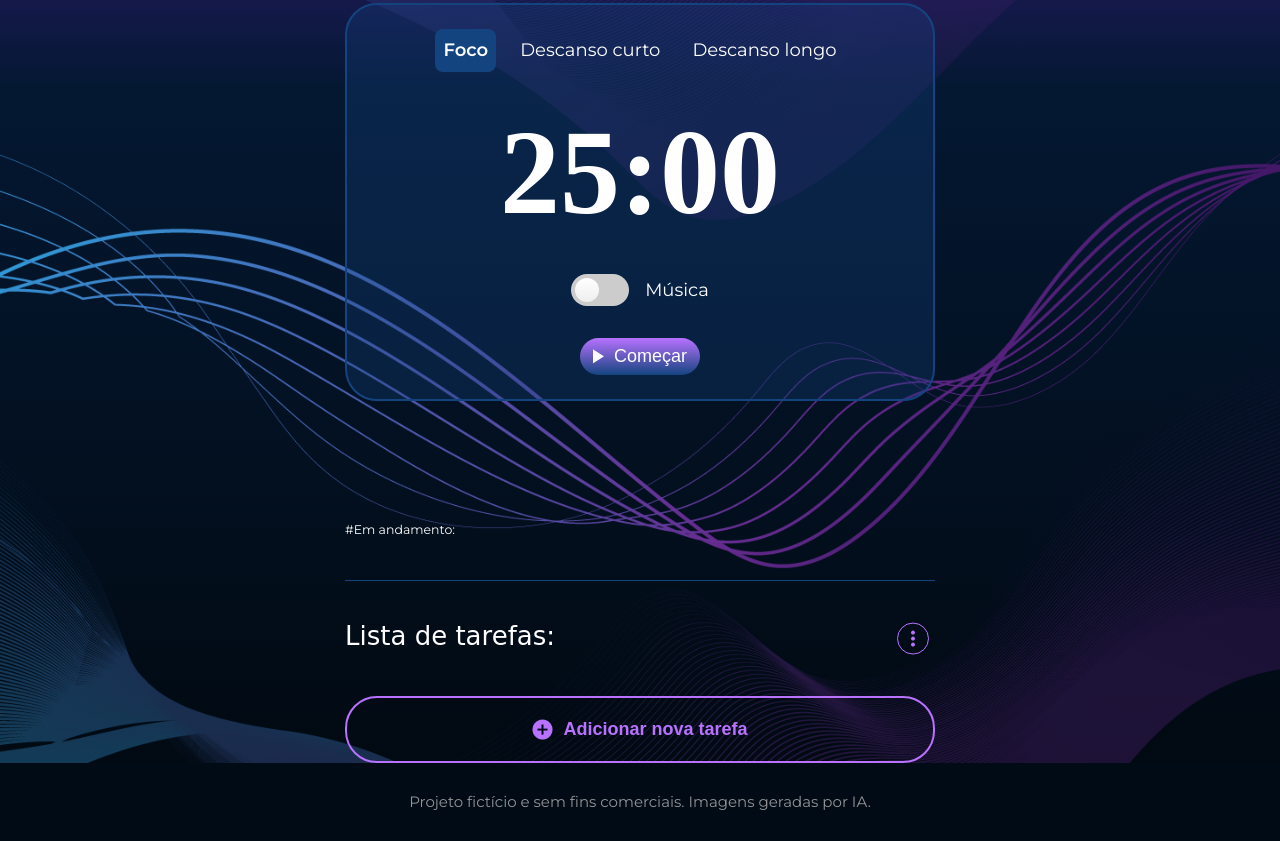
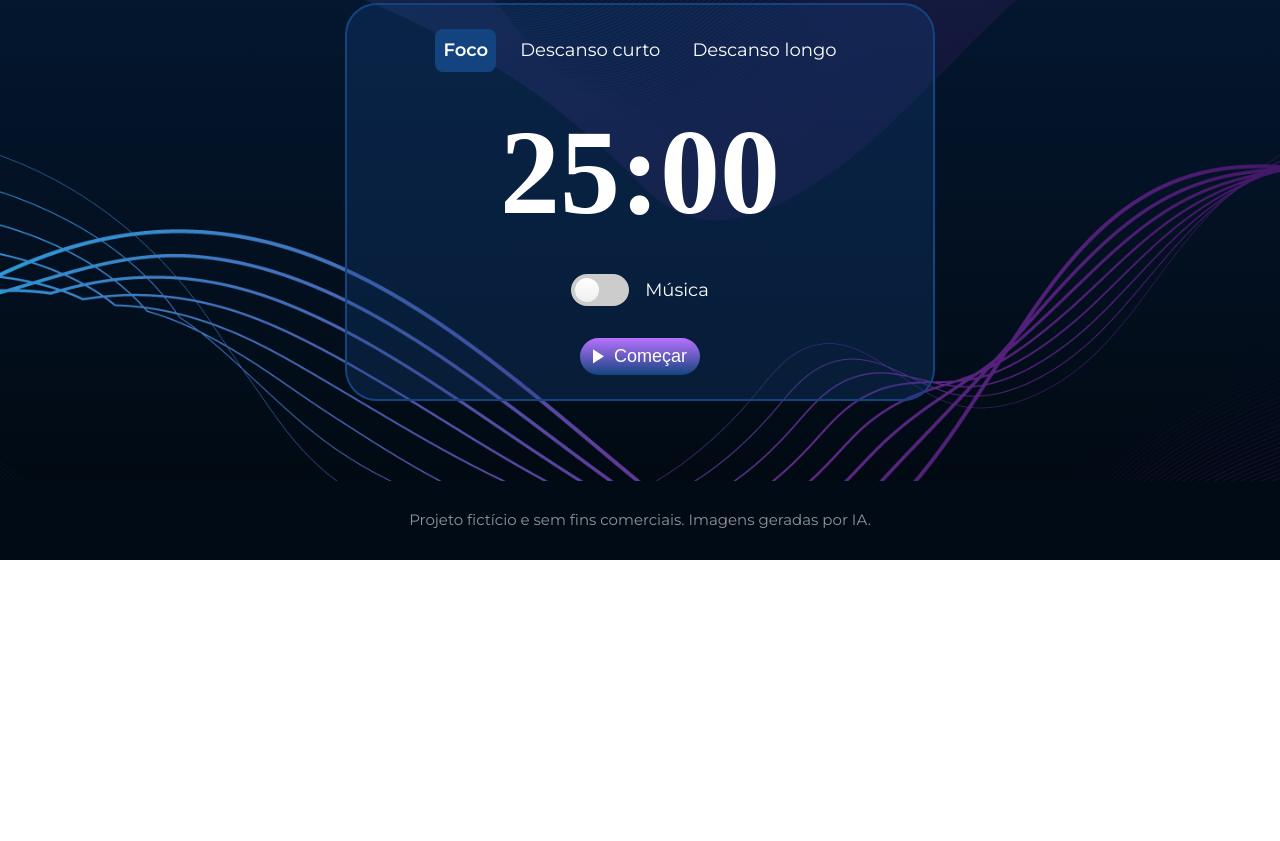
Before and after one commit to lppellin/js-fokus, a plain HTML site: page index.html in a window 1280 px wide. Shown: the part 621-1462 px from the top of the page. After the commit the page ends 1181 px from the top, so only its background shows below. Drawn offline with nearby package versions, Linux system fonts and the light colour scheme; a web font is replaced by a local one.

Commit message:
desativação da lista de tarefas
deixar desativada até implementar a lógica

```diff
--- a/index.html
+++ b/index.html
@@ -72,7 +72,7 @@
         </section>
 
 
-        <section class="app__section-task-container">
+        <!-- <section class="app__section-task-container">
             <div class="app__section-task-content">
                 <header class="app__section-active-task">
                     <p class="app__section-active-task-label">#Em andamento:</p>
@@ -125,7 +125,7 @@
                     <img src="/imagens/add_circle.png" alt=""> Adicionar nova tarefa
                 </button>
             </div>
-        </section>
+        </section> -->
 
         <footer class="app__footer">
             <p class="app__footer-text">
```
